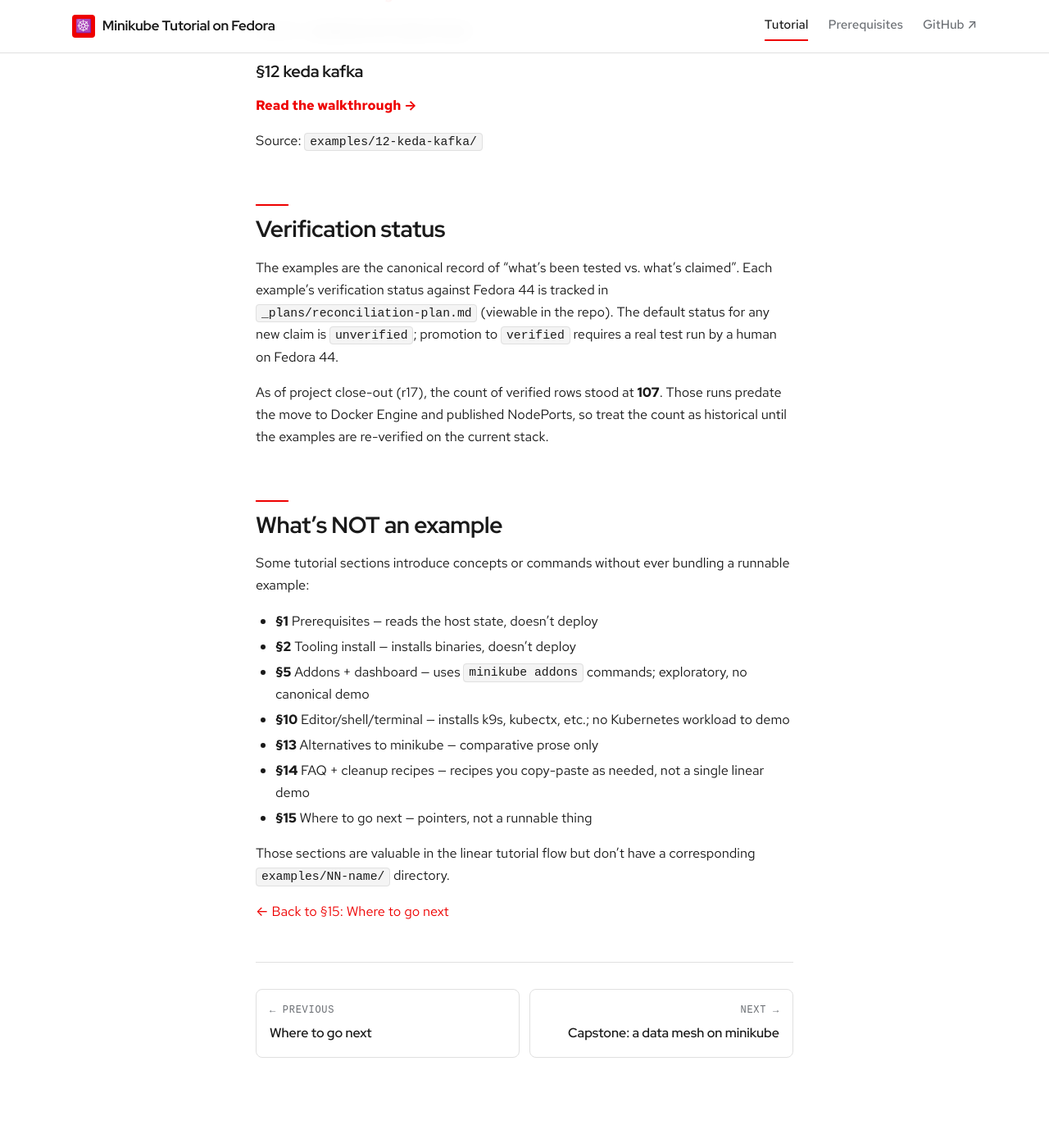
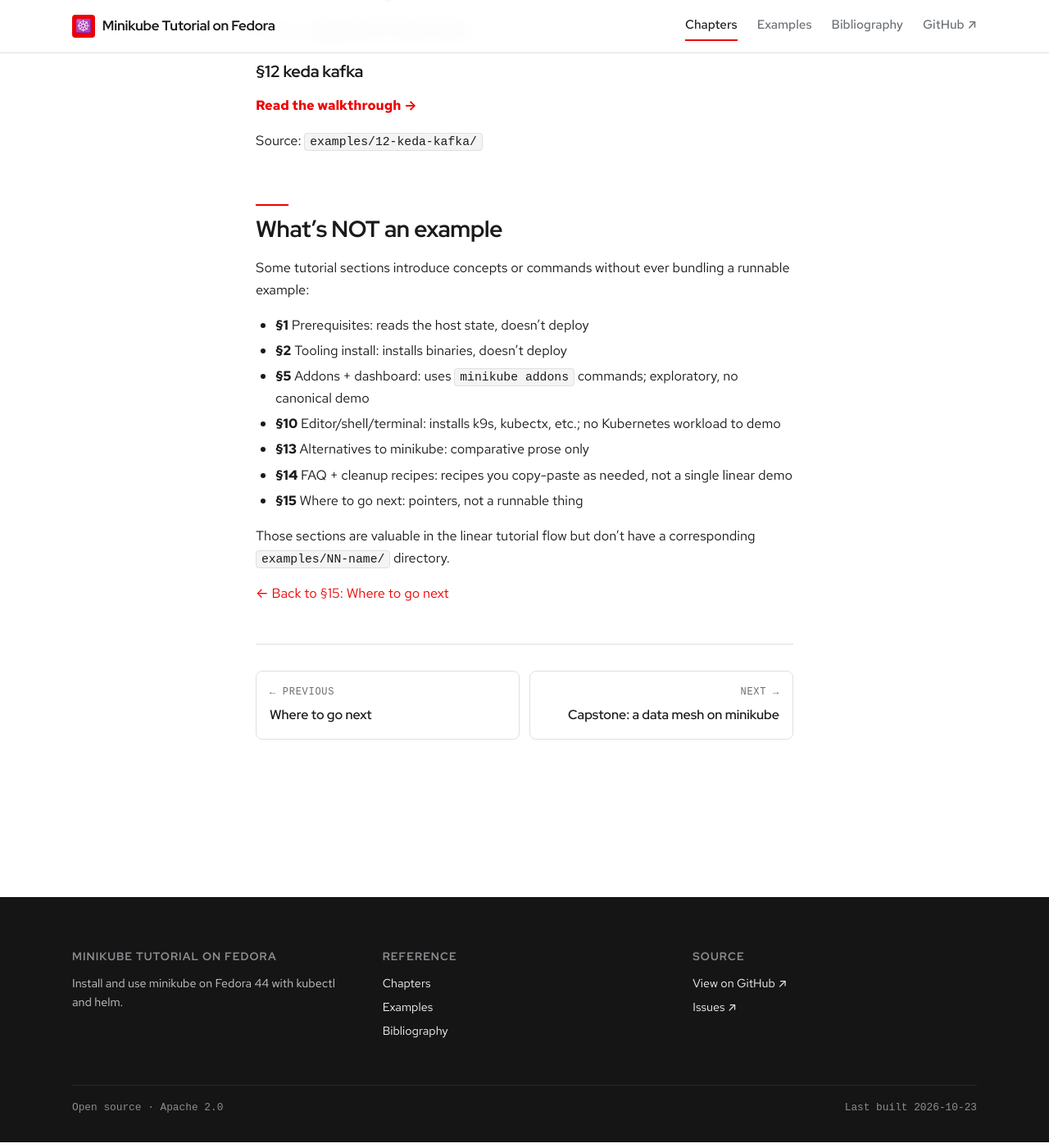
Before and after one commit to patterncatalyst/minikube-on-fedora, a Jekyll site: the page built from _docs/16-examples.md, in a window 1280 px wide and 1400 px high, scrolled down 2322 px. Shown: the whole window at 82% size. Built offline with Jekyll 4.4.1, drawn with Linux system fonts in a browser that asks for light colours; some web fonts are replaced; some of the changed text lies outside the part shown.

Commit message:
docs(site): nav parity + bibliography page, bank verification section (#3)
- Nav: Tutorial -> Chapters, drop Prerequisites, add Examples and Bibliography
  (header and footer), matching the sibling tutorial standard.
- New /bibliography/ page: a primary-references list (minikube, Kubernetes,
  Helm, Istio, KEDA, Fedora docs) for this tooling tutorial, plus a pointer to
  the hub for the data-mesh app the examples deploy.
- Remove ch16's 'Verification status' section (QA narration linking to the
  internal _plans/reconciliation-plan.md, rule 14) and bank it verbatim in
  _plans/verification-log.md (plans collection already output:false); kept the
  'What's NOT an example' section; recast its bullet em dashes to colons.
Jekyll build clean; /bibliography/ renders, /plans/ does not.

````diff
--- a/_docs/16-examples.md
+++ b/_docs/16-examples.md
@@ -38,7 +38,7 @@
 ./scripts/test-all-examples.sh
 ```
 
-The aggregator does not fail-fast — it runs every example even
+The aggregator does not fail-fast: it runs every example even
 when earlier ones fail, then reports pass/fail per script at the
 end.
 
@@ -61,36 +61,21 @@
 
 {% endfor %}
 
-## Verification status
-
-The examples are the canonical record of "what's been tested vs.
-what's claimed". Each example's verification status against
-Fedora 44 is tracked in
-[`_plans/reconciliation-plan.md`](https://github.com/patterncatalyst/minikube-on-fedora/blob/main/_plans/reconciliation-plan.md)
-(viewable in the repo). The default status for any new claim is
-`unverified`; promotion to `verified` requires a real test run by
-a human on Fedora 44.
-
-As of project close-out (r17), the count of verified rows stood
-at **107**. Those runs predate the move to Docker Engine and
-published NodePorts, so treat the count as historical until the
-examples are re-verified on the current stack.
-
 ## What's NOT an example
 
 Some tutorial sections introduce concepts or commands without
 ever bundling a runnable example:
 
-- **§1** Prerequisites — reads the host state, doesn't deploy
-- **§2** Tooling install — installs binaries, doesn't deploy
-- **§5** Addons + dashboard — uses `minikube addons` commands;
+- **§1** Prerequisites: reads the host state, doesn't deploy
+- **§2** Tooling install: installs binaries, doesn't deploy
+- **§5** Addons + dashboard: uses `minikube addons` commands;
   exploratory, no canonical demo
-- **§10** Editor/shell/terminal — installs k9s, kubectx, etc.;
+- **§10** Editor/shell/terminal: installs k9s, kubectx, etc.;
   no Kubernetes workload to demo
-- **§13** Alternatives to minikube — comparative prose only
-- **§14** FAQ + cleanup recipes — recipes you copy-paste as
+- **§13** Alternatives to minikube: comparative prose only
+- **§14** FAQ + cleanup recipes: recipes you copy-paste as
   needed, not a single linear demo
-- **§15** Where to go next — pointers, not a runnable thing
+- **§15** Where to go next: pointers, not a runnable thing
 
 Those sections are valuable in the linear tutorial flow but
 don't have a corresponding `examples/NN-name/` directory.
--- a/_includes/footer.html
+++ b/_includes/footer.html
@@ -8,8 +8,9 @@
       <div class="footer-col">
         <h4>Reference</h4>
         <ul>
-          <li><a href="{{ '/docs/00-outline/' | relative_url }}">Outline</a></li>
-          <li><a href="{{ '/docs/01-prerequisites/' | relative_url }}">Prerequisites</a></li>
+          <li><a href="{{ '/docs/00-outline/' | relative_url }}">Chapters</a></li>
+          <li><a href="{{ '/examples/' | relative_url }}">Examples</a></li>
+          <li><a href="{{ '/bibliography/' | relative_url }}">Bibliography</a></li>
         </ul>
       </div>
       <div class="footer-col">
--- a/_includes/header.html
+++ b/_includes/header.html
@@ -6,9 +6,11 @@
     </a>
     <nav class="site-nav" aria-label="Primary">
       <a href="{{ '/docs/00-outline/' | relative_url }}"
-         {% if page.url contains '/docs/' %}aria-current="page"{% endif %}>Tutorial</a>
-      <a href="{{ '/docs/01-prerequisites/' | relative_url }}">Prerequisites</a>
-      <!-- Add custom nav items here -->
+         {% if page.url contains '/docs/' %}aria-current="page"{% endif %}>Chapters</a>
+      <a href="{{ '/examples/' | relative_url }}"
+         {% if page.url contains '/examples/' %}aria-current="page"{% endif %}>Examples</a>
+      <a href="{{ '/bibliography/' | relative_url }}"
+         {% if page.url contains '/bibliography/' %}aria-current="page"{% endif %}>Bibliography</a>
       <a href="https://github.com/{{ site.github_username }}/{{ site.github_repo }}"
          rel="noopener">GitHub ↗</a>
     </nav>
````
Also changed, not shown: _plans/verification-log.md (added, +23 -0 lines), bibliography.md (added, +26 -0 lines).
